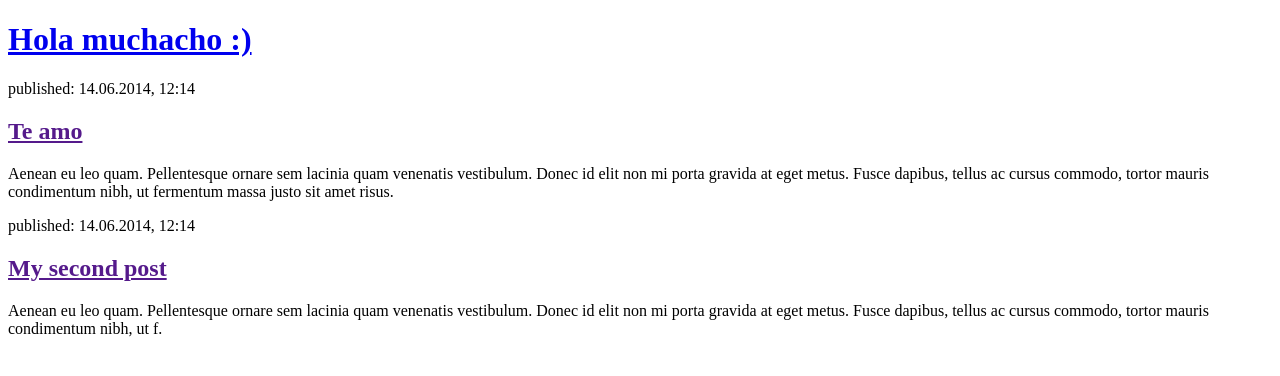
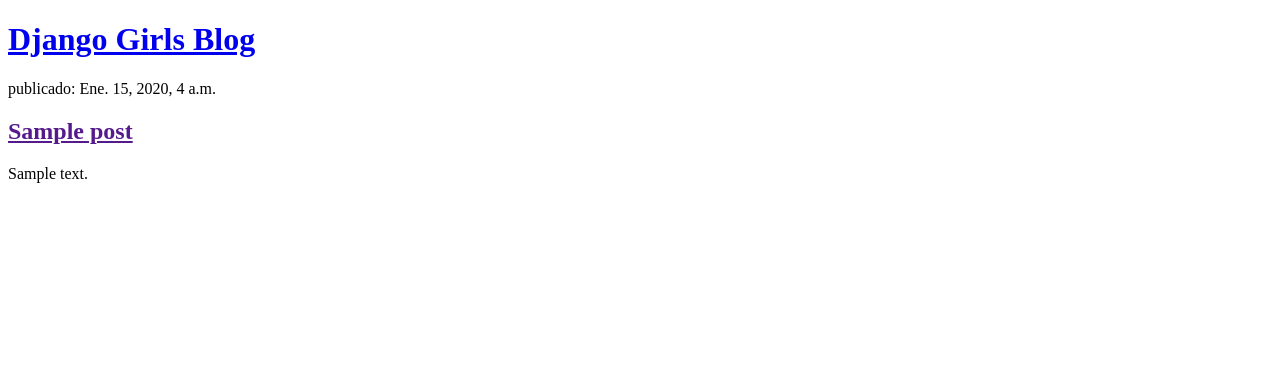
Before and after one commit to ErikPat/my-first-blog, a Django app: template blog/templates/blog/post_list.html in a window 1280 px wide. Shown: the top 376 px of the page. Run offline with Django 3.2, Linux system fonts and the light colour scheme; the template is opened without the code that fills it: values that come from a table or form of the project are taken from there, others are empty; tables that the repository leaves empty hold one stand-in row (values such as "Sample post"); parts of the project's set-up code (start-up, migrations or seed data) failed here and were passed over.

Commit message:
Templates modificados para mostrar Post(s) desde base de datos

```diff
--- a/blog/templates/blog/post_list.html
+++ b/blog/templates/blog/post_list.html
@@ -6,19 +6,16 @@
 
 <body>
     <div>
-        <h1><a href="https://www.youtube.com/watch?v=A6nkFfP5uxU">Hola muchacho :)</a></h1>
+        <h1><a href="/">Django Girls Blog</a></h1>
     </div>
 
-    <div>
-        <p>published: 14.06.2014, 12:14</p>
-        <h2><a href="">Te amo</a></h2>
-        <p>Aenean eu leo quam. Pellentesque ornare sem lacinia quam venenatis vestibulum. Donec id elit non mi porta gravida at eget metus. Fusce dapibus, tellus ac cursus commodo, tortor mauris condimentum nibh, ut fermentum massa justo sit amet risus.</p>
-    </div>
 
-    <div>
-        <p>published: 14.06.2014, 12:14</p>
-        <h2><a href="">My second post</a></h2>
-        <p>Aenean eu leo quam. Pellentesque ornare sem lacinia quam venenatis vestibulum. Donec id elit non mi porta gravida at eget metus. Fusce dapibus, tellus ac cursus commodo, tortor mauris condimentum nibh, ut f.</p>
-    </div>
+    {% for post in posts %}
+        <div>
+            <p> publicado: {{ post.published_date }}</p>
+            <h2><a href="">{{ post.title }}</a></h2>
+            <p>{{ post.text|linebreaksbr }}</p>
+        </div>
+    {% endfor %}
 </body>
 </html>
```
Also changed, not shown: blog/views.py (+5 -2 lines).
